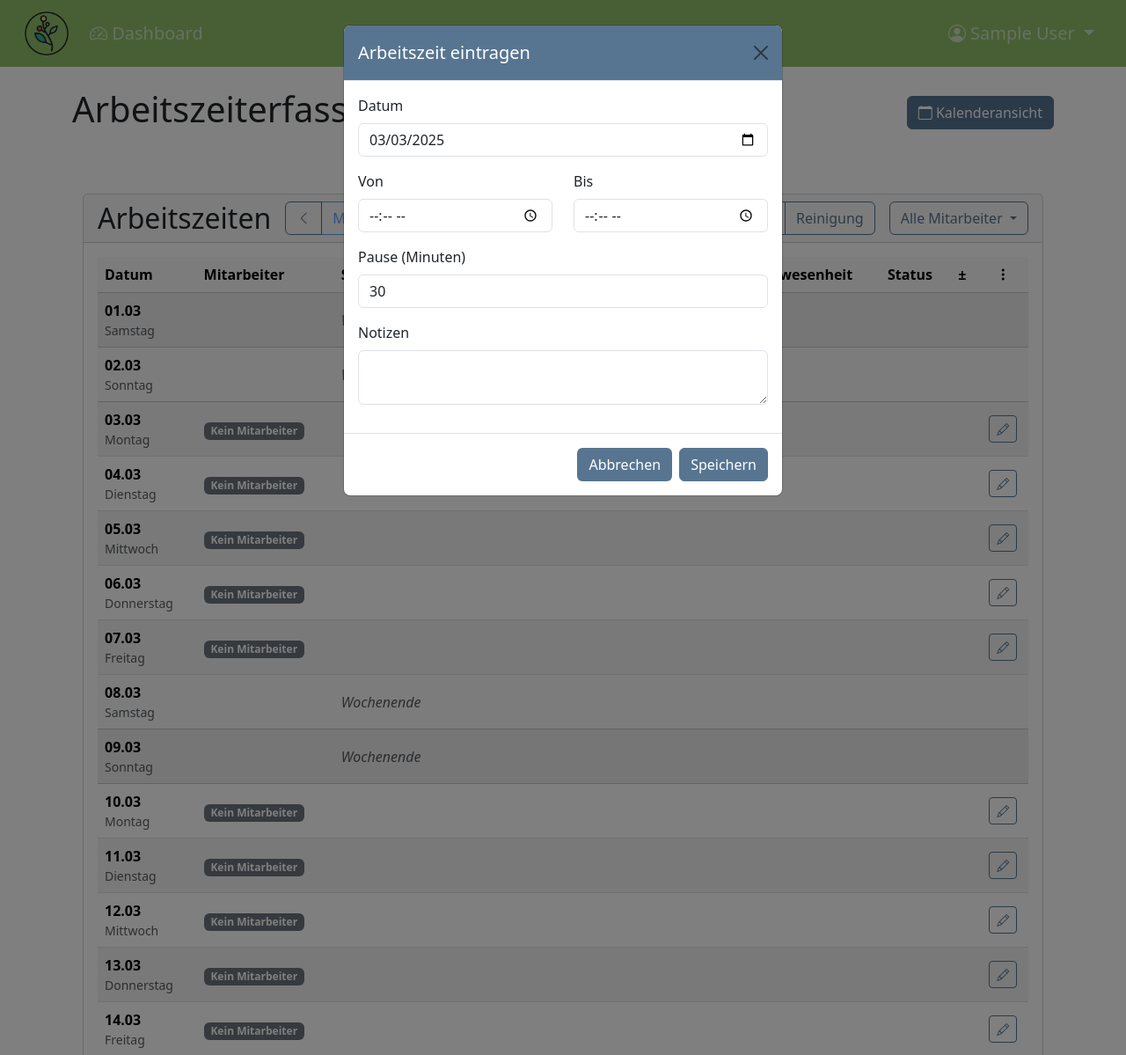
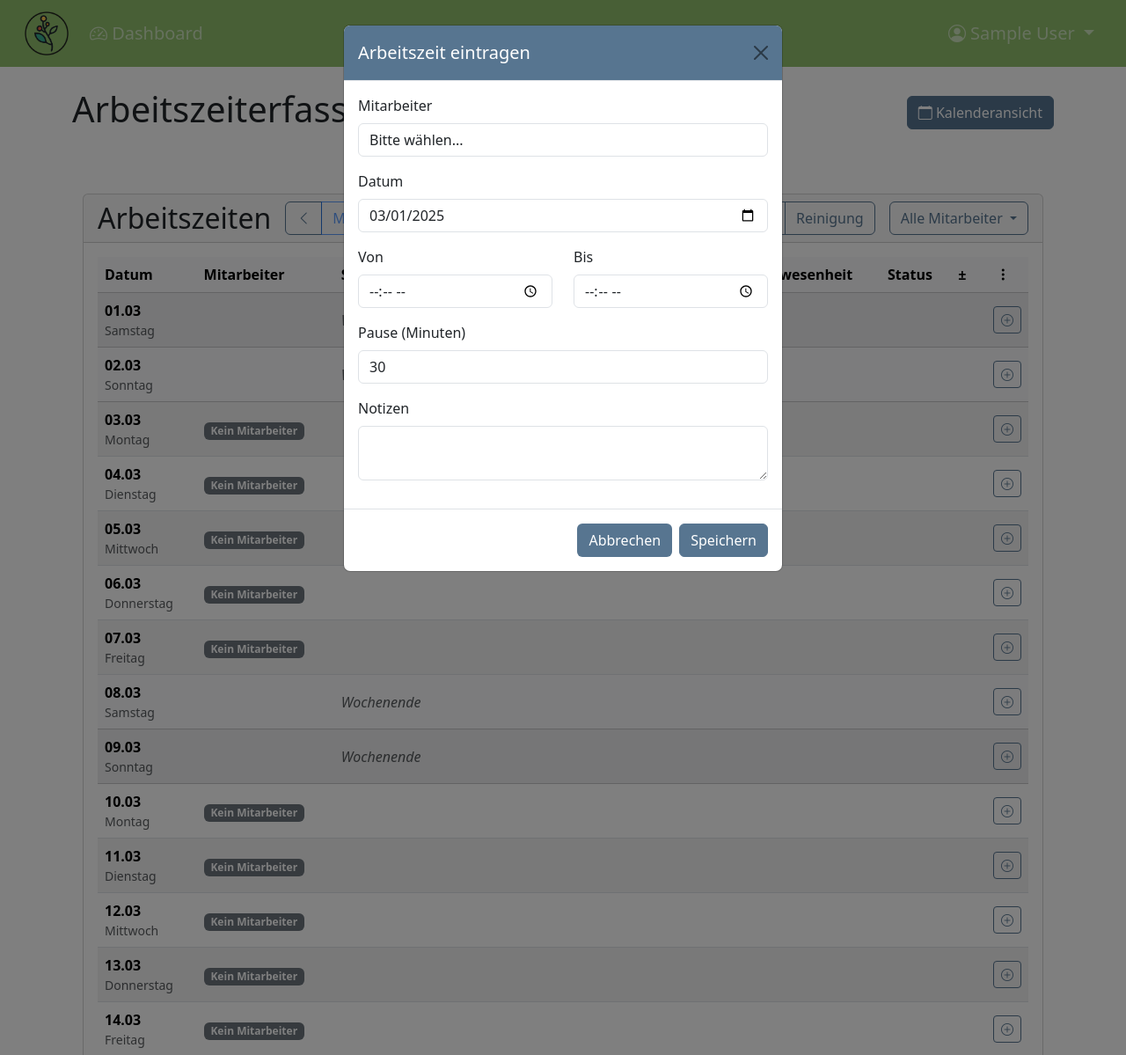
Before and after one commit to drfoehn/workfore_management, a Django app: page /working-hours/ in a window 1280 px wide, after a click on "Arbeitszeit hinzufügen". Shown: the whole page at 88% size. Run offline with Django 5.2, Linux system fonts and the light colour scheme; a user stored in the database is signed in; tables that the repository leaves empty hold one stand-in row (values such as "Sample post").

Commit message:
WorkingHours in CBVs umgewandelt - alles funzt

```diff
--- a/workforce_management/templates/wfm/dashboards/owner_dashboard.html
+++ b/workforce_management/templates/wfm/dashboards/owner_dashboard.html
@@ -23,10 +23,10 @@
                     </div>
                     <div class="list-group">
                         <a href="{% url 'wfm:working-hours-list' %}" class="list-group-item list-group-item-action">
-                            <i class="bi bi-list-ul"></i> {% trans "Assistenzen-Liste" %}
+                            <i class="bi bi-list-ul"></i> {% trans "Arbeitszeiten-Liste" %}
                         </a>
                         <a href="{% url 'wfm:assistant-calendar' %}" class="list-group-item list-group-item-action">
-                            <i class="bi bi-calendar-week"></i> {% trans "Assistenzen-Kalender" %}
+                            <i class="bi bi-calendar-week"></i> {% trans "Arbeitszeiten-Kalender" %}
                         </a>
                     </div>
                 </div>
--- a/workforce_management/templates/wfm/modals/working_hours_modal.html
+++ b/workforce_management/templates/wfm/modals/working_hours_modal.html
@@ -12,6 +12,17 @@
                     {% csrf_token %}
                     <input type="hidden" id="workingHoursId" name="id">
 
+                    {% if user.role == 'OWNER' %}
+                    <div class="mb-3">
+                        <label for="employee" class="form-label">{% trans "Mitarbeiter" %}</label>
+                        <select class="form-control" id="employee" name="employee" required>
+                            <option value="">{% trans "Bitte wählen..." %}</option>
+                            {% for employee in modal_employees %}
+                                <option value="{{ employee.id }}">{{ employee.get_full_name }}</option>
+                            {% endfor %}
+                        </select>
+                    </div>
+                    {% endif %}
                     <div class="mb-3">
                         <label for="workDate" class="form-label">{% trans "Datum" %}</label>
                         <input type="date" class="form-control" id="workDate" name="date" required>
--- a/workforce_management/templates/wfm/working_hours_list.html
+++ b/workforce_management/templates/wfm/working_hours_list.html
@@ -263,27 +263,35 @@
                                     {{ date_entry.difference|floatformat:1 }}h
                                 {% endif %}
                             </td>
-                            <td class="text-center">
-                                {% if not date_entry.closure and not date_entry.is_weekend %}
-                                    <div class="btn-group">
-                                        <button type="button"
-                                                class="btn btn-sm btn-outline-primary"
+                            <td class="text-end">
+                                {% if user.role == 'OWNER' %}
+                                    <!-- Add Button für Owner -->
+                                    <button class="btn btn-sm btn-outline-primary"
                                             data-bs-toggle="modal"
                                             data-bs-target="#workingHoursModal"
-                                                data-id="{{ date_entry.working_hours.id|default:'' }}"
                                             data-date="{{ date_entry.date|date:'Y-m-d' }}"
+                                            data-action="add"
+                                            title="{% trans 'Arbeitszeit hinzufügen' %}">
+                                        <i class="bi bi-plus-circle"></i>
+                                    </button>
+                                {% endif %}
+
+                                {% if date_entry.working_hours %}
+                                    <!-- Edit Button -->
+                                    <button class="btn btn-sm btn-outline-secondary"
+                                            data-bs-toggle="modal"
+                                            data-bs-target="#workingHoursModal"
+                                            data-id="{{ date_entry.working_hours.id }}"
+                                            data-action="edit"
                                             title="{% trans 'Bearbeiten' %}">
                                         <i class="bi bi-pencil"></i>
                                     </button>
-                                        {% if date_entry.working_hours and user.role == 'OWNER' %}
-                                            <button type="button"
-                                                    class="btn btn-sm btn-outline-danger"
-                                                    onclick="deleteWorkingHours('{{ date_entry.working_hours.id }}')"
+                                    <!-- Delete Button -->
+                                    <button class="btn btn-sm btn-outline-danger"
+                                            onclick="deleteWorkingHours({{ date_entry.working_hours.id }})"
                                             title="{% trans 'Löschen' %}">
                                         <i class="bi bi-trash"></i>
                                     </button>
-                                        {% endif %}
-                                    </div>
                                 {% endif %}
                             </td>
                         </tr>
@@ -301,17 +309,16 @@
                         <tr class="table-secondary fw-bold">
                             <td>{% trans "Summe" %}</td>
 
-                            <td >{{ total_soll|floatformat:2 }}</td>
-                            <td >{{ total_ist|floatformat:2 }}</td>
+                            <td >{% trans "Soll" %}: {{ total_soll|floatformat:2 }}</td>
+                            <td >{% trans "Ist" %}: {{ total_ist|floatformat:2 }}</td>
                             <td >{% trans "Stundenbilanz im" %} {{ month_name }}:
                                 <span class="{% if total_diff > 0 %}text-success{% elif total_diff < 0 %}text-danger{% endif %}">
                                     {{ total_diff|floatformat:2 }}
                                 </span>
                             </td>
                             <td></td>
-                            <td>
-
-                            </td>
+                            <td></td>
+                            <td></td>
                             <td></td>
                         </tr>
                         </tfoot>
@@ -346,8 +353,14 @@
                             <tr>
                                 <td>{{ employees|get_item:employee_id }}</td>
                                 <td>
-                                    <span class="{% if balance > 0 %}text-success{% elif balance < 0 %}text-danger{% endif %}">
+                                    <span class="{% if balance > 0 %}badge bg-pistachio{% elif balance < 0 %}badge bg-red-salsa{% elif balance == 0 %}badge bg-asphalt{% endif %}">
+                                        {% if balance > 0 %}
+                                            + {{ balance|floatformat:2 }}h
+                                        {% elif balance < 0 %}
+                                            - {{ balance|floatformat:2 }}h
+                                        {% else %}
                                             {{ balance|floatformat:2 }}h
+                                        {% endif %}
                                     </span>
                                 </td>
                             </tr>
--- a/workforce_management/wfm/views.py
+++ b/workforce_management/wfm/views.py
@@ -94,6 +94,12 @@ class WorkingHoursListView(LoginRequiredMixin, ListView):
             context['assistant_url'] = f"?{current_params.urlencode()}"
             current_params['role'] = 'CLEANING'
             context['cleaning_url'] = f"?{current_params.urlencode()}"
+
+        # Füge die Mitarbeiterliste für das Modal hinzu (für Owner)
+        if self.request.user.role == 'OWNER':
+            context['modal_employees'] = CustomUser.objects.filter(
+                role__in=['ASSISTANT', 'CLEANING']
+            ).order_by('first_name', 'last_name')
 
         # 4. Hole die Mitarbeiter
         if self.request.user.role == 'OWNER':
```
Lines whose indentation alone changed are shown as unchanged.
